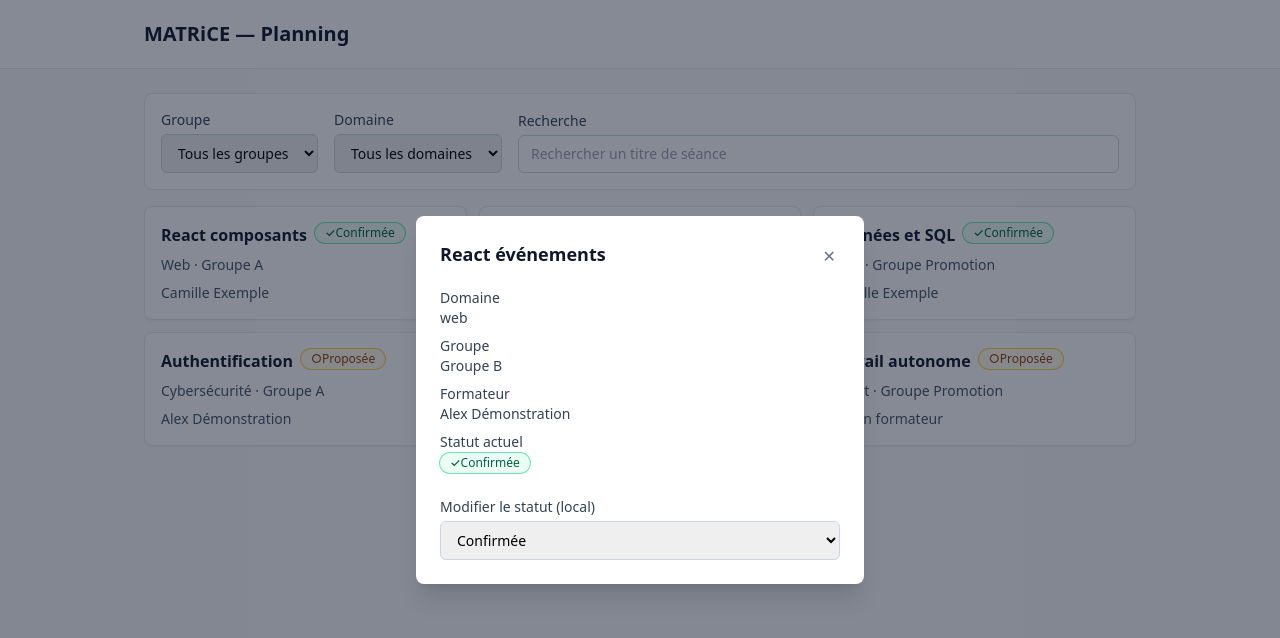
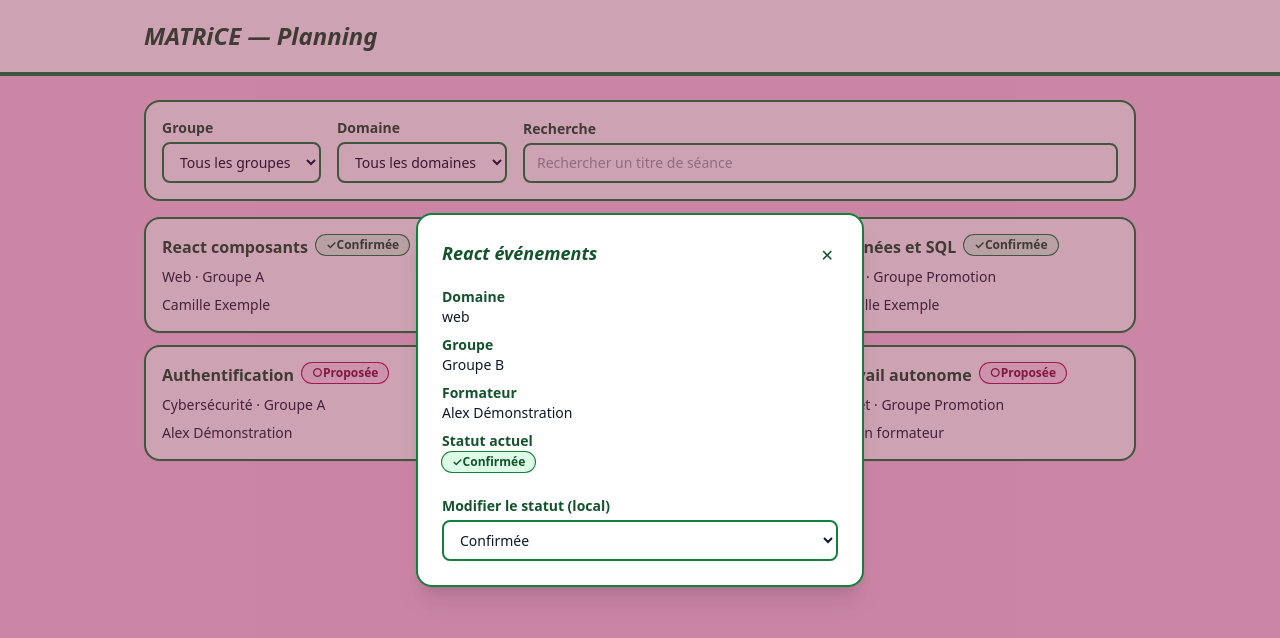
Before and after one commit to NarimenB/Matrice-BoumaoutNarimen, a React (Vite) app: page / in a window 1280 px wide. Both pictures are taken after a click on the button 639 px from the left and 263 px from the top of the page. Shown: the top 638 px of the page. Built offline with nearby package versions, Linux system fonts and the light colour scheme.

Commit message:
style: thème rose et vert, focus visible

```diff
--- a/src/App.jsx
+++ b/src/App.jsx
@@ -13,10 +13,12 @@ export default function App() {
   const selectedSession = sessions.find((s) => s.id === selectedId) ?? null;
 
   return (
-    <div className="min-h-screen bg-slate-50">
-      <header className="border-b border-slate-200 bg-white">
+    <div className="min-h-screen bg-pink-200">
+      <header className="border-b-4 border-green-700 bg-white">
         <div className="mx-auto max-w-5xl px-4 py-5">
-          <h1 className="text-xl font-bold text-slate-900">MATRiCE — Planning</h1>
+          <h1 className="text-2xl font-bold italic text-green-900">
+            MATRiCE — Planning
+          </h1>
         </div>
       </header>
 
--- a/src/components/FiltersBar.jsx
+++ b/src/components/FiltersBar.jsx
@@ -12,19 +12,22 @@ const DOMAIN_OPTIONS = [
   { value: "projet", label: "Projet" },
 ];
 
+const FIELD_CLASS =
+  "rounded-lg border-2 border-green-700 bg-white px-3 py-2 text-sm text-slate-900 focus:outline-none focus-visible:ring-4 focus-visible:ring-green-800";
+
 export function FiltersBar({ filters, onChange }) {
   return (
     <section
       aria-label="Filtres du planning"
-      className="flex flex-col gap-3 rounded-lg border border-slate-200 bg-white p-4 sm:flex-row sm:items-end sm:gap-4"
+      className="flex flex-col gap-3 rounded-2xl border-2 border-green-700 bg-white p-4 sm:flex-row sm:items-end sm:gap-4"
     >
       <div className="flex flex-col gap-1">
-        <label htmlFor="filter-group" className="text-sm font-medium text-slate-700">
+        <label htmlFor="filter-group" className="text-sm font-bold text-green-900">
           Groupe
         </label>
         <select
           id="filter-group"
-          className="rounded-md border border-slate-300 px-3 py-2 text-sm"
+          className={FIELD_CLASS}
           value={filters.group}
           onChange={(e) => onChange("group", e.target.value)}
         >
@@ -37,12 +40,12 @@ export function FiltersBar({ filters, onChange }) {
       </div>
 
       <div className="flex flex-col gap-1">
-        <label htmlFor="filter-domain" className="text-sm font-medium text-slate-700">
+        <label htmlFor="filter-domain" className="text-sm font-bold text-green-900">
           Domaine
         </label>
         <select
           id="filter-domain"
-          className="rounded-md border border-slate-300 px-3 py-2 text-sm"
+          className={FIELD_CLASS}
           value={filters.domain}
           onChange={(e) => onChange("domain", e.target.value)}
         >
@@ -55,14 +58,14 @@ export function FiltersBar({ filters, onChange }) {
       </div>
 
       <div className="flex flex-1 flex-col gap-1">
-        <label htmlFor="filter-search" className="text-sm font-medium text-slate-700">
+        <label htmlFor="filter-search" className="text-sm font-bold text-green-900">
           Recherche
         </label>
         <input
           id="filter-search"
           type="text"
           placeholder="Rechercher un titre de séance"
-          className="rounded-md border border-slate-300 px-3 py-2 text-sm"
+          className={FIELD_CLASS}
           value={filters.search}
           onChange={(e) => onChange("search", e.target.value)}
         />
--- a/src/components/SessionCard.jsx
+++ b/src/components/SessionCard.jsx
@@ -18,16 +18,16 @@ export function SessionCard({ session, onOpenDetail }) {
       <button
         type="button"
         onClick={() => onOpenDetail(session.id)}
-        className="flex w-full flex-col gap-2 rounded-lg border border-slate-200 bg-white p-4 text-left shadow-sm hover:border-indigo-300 hover:shadow focus:outline-none focus-visible:ring-2 focus-visible:ring-indigo-500"
+        className="flex w-full flex-col gap-2 rounded-2xl border-2 border-green-700 bg-white p-4 text-left shadow-sm hover:bg-pink-50 focus:outline-none focus-visible:ring-4 focus-visible:ring-green-800"
       >
         <div className="flex items-start justify-between gap-2">
-          <h3 className="font-semibold text-slate-900">{session.title}</h3>
+          <h3 className="font-bold text-green-900">{session.title}</h3>
           <StatusBadge status={session.status} />
         </div>
-        <p className="text-sm text-slate-600">
+        <p className="text-sm text-slate-800">
           {DOMAIN_LABELS[session.domain] ?? session.domain} · Groupe {session.group}
         </p>
-        <p className="text-sm text-slate-600">{formateurName}</p>
+        <p className="text-sm text-slate-800">{formateurName}</p>
       </button>
     </li>
   );
--- a/src/components/SessionDetail.jsx
+++ b/src/components/SessionDetail.jsx
@@ -45,9 +45,10 @@ export function SessionDetail({ session, onClose, onChangeStatus }) {
   }, [session, onClose]);
 
   if (!session) return null;
-    return (
+
+  return (
     <div
-      className="fixed inset-0 z-50 flex items-center justify-center bg-slate-900/50 p-4"
+      className="fixed inset-0 z-50 flex items-center justify-center bg-pink-900/40 p-4"
       onClick={onClose}
     >
       <div
@@ -55,40 +56,43 @@ export function SessionDetail({ session, onClose, onChangeStatus }) {
         role="dialog"
         aria-modal="true"
         aria-labelledby="session-detail-title"
-        className="w-full max-w-md rounded-lg bg-white p-6 shadow-xl"
+        className="w-full max-w-md rounded-2xl border-2 border-green-700 bg-white p-6 shadow-xl"
         onClick={(event) => event.stopPropagation()}
       >
         <div className="flex items-start justify-between gap-4">
-          <h2 id="session-detail-title" className="text-lg font-semibold text-slate-900">
+          <h2
+            id="session-detail-title"
+            className="text-lg font-bold italic text-green-900"
+          >
             {session.title}
           </h2>
           <button
             type="button"
             onClick={onClose}
             aria-label="Fermer le détail de la séance"
-            className="rounded p-1 text-slate-500 hover:bg-slate-100"
+            className="rounded-full p-1 text-green-900 hover:bg-pink-100 focus:outline-none focus-visible:ring-4 focus-visible:ring-green-800"
           >
             ✕
           </button>
         </div>
 
-        <dl className="mt-4 space-y-2 text-sm text-slate-700">
+        <dl className="mt-4 space-y-2 text-sm text-slate-900">
           <div>
-            <dt className="font-medium">Domaine</dt>
+            <dt className="font-bold text-green-900">Domaine</dt>
             <dd>{session.domain}</dd>
           </div>
           <div>
-            <dt className="font-medium">Groupe</dt>
+            <dt className="font-bold text-green-900">Groupe</dt>
             <dd>Groupe {session.group}</dd>
           </div>
           <div>
-            <dt className="font-medium">Formateur</dt>
+            <dt className="font-bold text-green-900">Formateur</dt>
             <dd>
               {session.formateurId ? formateurs[session.formateurId] : "Aucun formateur"}
             </dd>
           </div>
           <div>
-            <dt className="font-medium">Statut actuel</dt>
+            <dt className="font-bold text-green-900">Statut actuel</dt>
             <dd>
               <StatusBadge status={session.status} />
             </dd>
@@ -96,12 +100,12 @@ export function SessionDetail({ session, onClose, onChangeStatus }) {
         </dl>
 
         <div className="mt-6 flex flex-col gap-1">
-          <label htmlFor="detail-status" className="text-sm font-medium text-slate-700">
+          <label htmlFor="detail-status" className="text-sm font-bold text-green-900">
             Modifier le statut (local)
           </label>
           <select
             id="detail-status"
-            className="rounded-md border border-slate-300 px-3 py-2 text-sm"
+            className="rounded-lg border-2 border-green-700 bg-white px-3 py-2 text-sm text-slate-900 focus:outline-none focus-visible:ring-4 focus-visible:ring-green-800"
             value={session.status}
             onChange={(event) => onChangeStatus(session.id, event.target.value)}
           >
--- a/src/components/SessionList.jsx
+++ b/src/components/SessionList.jsx
@@ -3,7 +3,10 @@ import { SessionCard } from "./SessionCard";
 export function SessionList({ sessions, status, error, onRetry, onOpenDetail }) {
   if (status === "loading") {
     return (
-      <p role="status" className="py-10 text-center text-sm text-slate-500">
+      <p
+        role="status"
+        className="rounded-2xl bg-white p-6 text-center text-sm text-green-900"
+      >
         Chargement du planning…
       </p>
     );
@@ -11,14 +14,17 @@ export function SessionList({ sessions, status, error, onRetry, onOpenDetail })
 
   if (status === "error") {
     return (
-      <div role="alert" className="flex flex-col items-center gap-3 py-10 text-center">
-        <p className="text-sm text-red-700">
+      <div
+        role="alert"
+        className="flex flex-col items-center gap-3 rounded-2xl bg-white p-6 text-center"
+      >
+        <p className="text-sm text-red-900">
           Une erreur est survenue pendant le chargement du planning.
         </p>
         <button
           type="button"
           onClick={onRetry}
-          className="rounded-md bg-indigo-600 px-4 py-2 text-sm font-medium text-white hover:bg-indigo-500"
+          className="rounded-full bg-green-800 px-4 py-2 text-sm font-semibold text-white hover:bg-green-700 focus:outline-none focus-visible:ring-4 focus-visible:ring-green-800 focus-visible:ring-offset-2"
         >
           Réessayer
         </button>
@@ -28,7 +34,7 @@ export function SessionList({ sessions, status, error, onRetry, onOpenDetail })
 
   if (status === "empty") {
     return (
-      <p className="py-10 text-center text-sm text-slate-500">
+      <p className="rounded-2xl bg-white p-6 text-center text-sm text-green-900">
         Aucune séance ne correspond à ces filtres.
       </p>
     );
--- a/src/components/StatusBadge.jsx
+++ b/src/components/StatusBadge.jsx
@@ -1,11 +1,11 @@
 const STATUS_CONFIG = {
   confirmed: {
     label: "Confirmée",
-    className: "bg-emerald-50 text-emerald-800 ring-1 ring-emerald-300",
+    className: "bg-green-100 text-green-900 ring-1 ring-green-700",
   },
   proposed: {
     label: "Proposée",
-    className: "bg-amber-50 text-amber-800 ring-1 ring-amber-300",
+    className: "bg-pink-100 text-pink-900 ring-1 ring-pink-700",
   },
 };
 
@@ -14,7 +14,7 @@ export function StatusBadge({ status }) {
 
   return (
     <span
-      className={`inline-flex items-center gap-1 rounded-full px-2.5 py-0.5 text-xs font-medium ${config.className}`}
+      className={`inline-flex items-center gap-1 rounded-full px-2.5 py-0.5 text-xs font-semibold ${config.className}`}
     >
       {status === "confirmed" ? "✓" : "○"}
       {config.label}
```
